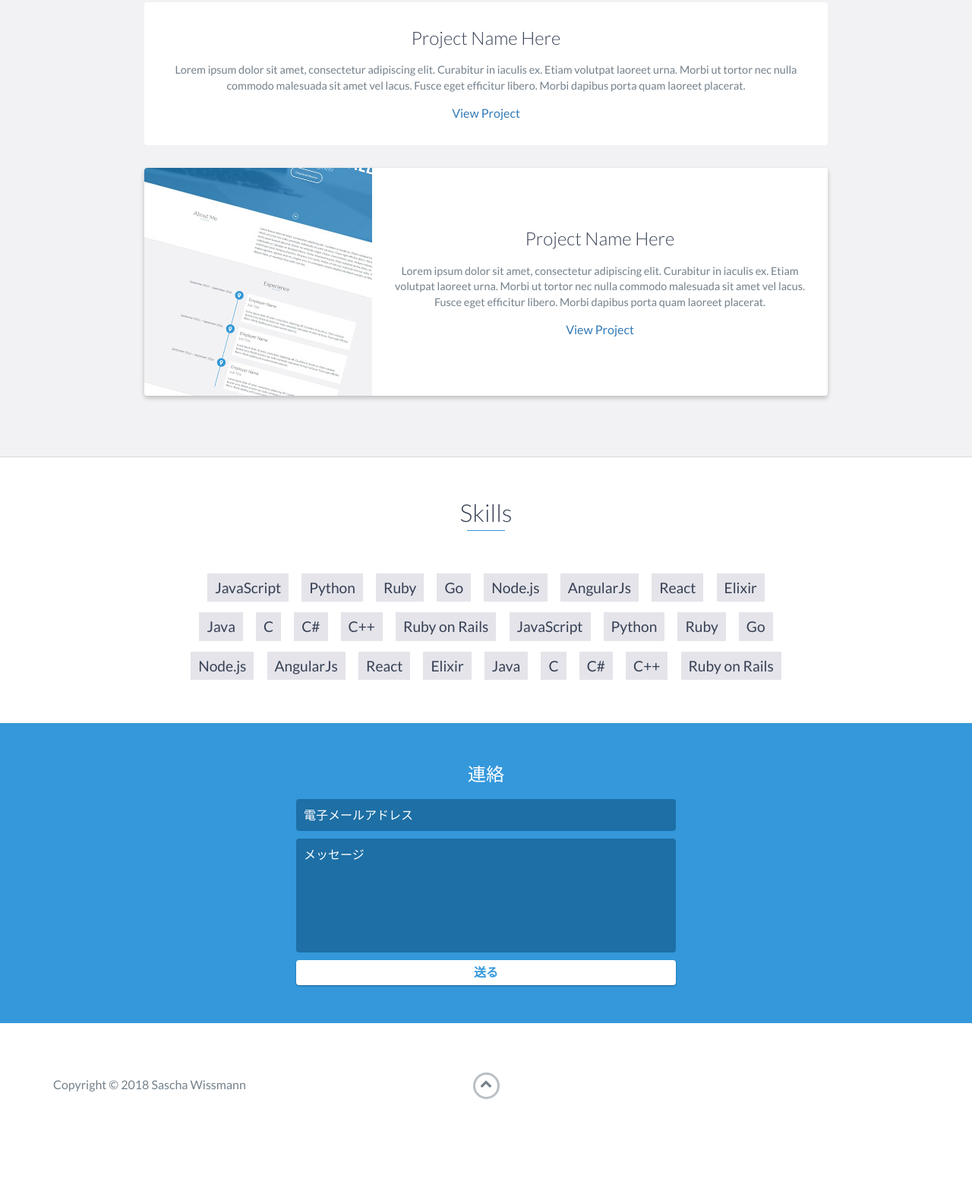
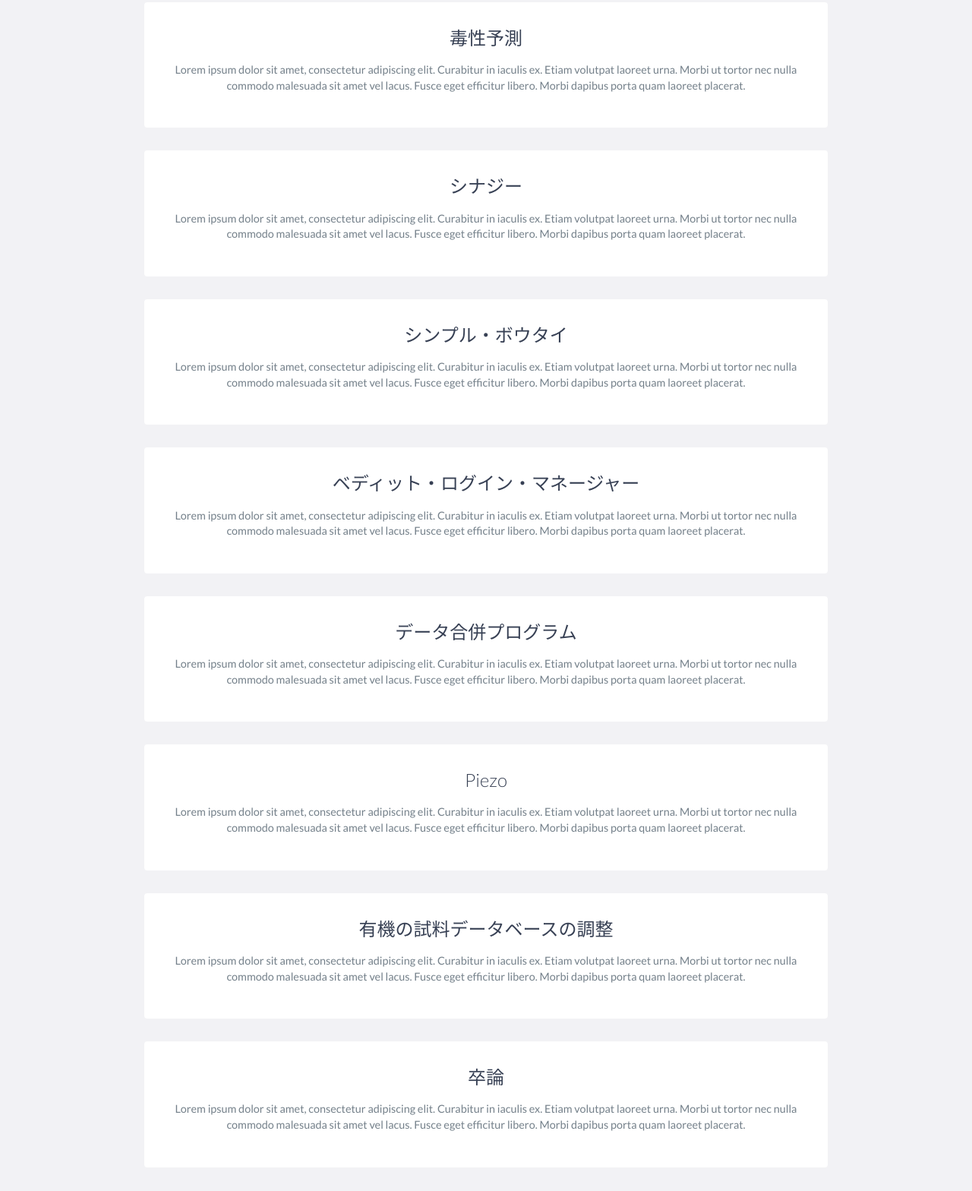
Before and after one commit to SaschaWissmann/saschawissmann.github.io, a plain HTML site: page index.html in a window 1280 px wide. Shown: the part 2252-3820 px from the top of the page at 76% size. Before the commit the page ends 3749 px from the top, so only its background shows below. Drawn offline with nearby package versions, Linux system fonts and the light colour scheme.

Commit message:
added projects

```diff
--- a/index.html
+++ b/index.html
@@ -128,33 +128,100 @@
     <!-- End #education -->
 
     <div id="projects" class="background-alt">
-        <h2 class="heading">Projects</h2>
+        <h2 class="heading">完成したプロジェクト</h2>
         <div class="container">
             <div class="row">
                 <div class="project no-image">
                     <!-- End .project-image -->
                     <div class="project-info">
-                        <h3>Project Name Here</h3>
+                        <h3>毒性予測</h3>
                         <p>
                             Lorem ipsum dolor sit amet, consectetur adipiscing elit. Curabitur in iaculis ex. Etiam volutpat laoreet urna. Morbi ut tortor nec nulla commodo malesuada sit amet vel lacus. Fusce eget efficitur libero. Morbi dapibus porta quam laoreet placerat.
                         </p>
-                        <a href="#">View Project</a>
                     </div>
                     <!-- End .project-info -->
                 </div>
                 <!-- End .project -->
 
-                <div class="project shadow-large">
-                    <div class="project-image">
-                        <img src="images/project.jpg" />
-                    </div>
+                <div class="project no-image">
                     <!-- End .project-image -->
                     <div class="project-info">
-                        <h3>Project Name Here</h3>
+                        <h3>シナジー</h3>
                         <p>
                             Lorem ipsum dolor sit amet, consectetur adipiscing elit. Curabitur in iaculis ex. Etiam volutpat laoreet urna. Morbi ut tortor nec nulla commodo malesuada sit amet vel lacus. Fusce eget efficitur libero. Morbi dapibus porta quam laoreet placerat.
                         </p>
-                        <a href="#">View Project</a>
+                    </div>
+                    <!-- End .project-info -->
+                </div>
+                <!-- End .project -->
+
+                <div class="project no-image">
+                    <!-- End .project-image -->
+                    <div class="project-info">
+                        <h3>シンプル・ボウタイ</h3>
+                        <p>
+                            Lorem ipsum dolor sit amet, consectetur adipiscing elit. Curabitur in iaculis ex. Etiam volutpat laoreet urna. Morbi ut tortor nec nulla commodo malesuada sit amet vel lacus. Fusce eget efficitur libero. Morbi dapibus porta quam laoreet placerat.
+                        </p>
+                    </div>
+                    <!-- End .project-info -->
+                </div>
+                <!-- End .project -->
+
+                <div class="project no-image">
+                    <!-- End .project-image -->
+                    <div class="project-info">
+                        <h3>ベディット・ログイン・マネージャー</h3>
+                        <p>
+                            Lorem ipsum dolor sit amet, consectetur adipiscing elit. Curabitur in iaculis ex. Etiam volutpat laoreet urna. Morbi ut tortor nec nulla commodo malesuada sit amet vel lacus. Fusce eget efficitur libero. Morbi dapibus porta quam laoreet placerat.
+                        </p>
+                    </div>
+                    <!-- End .project-info -->
+                </div>
+                <!-- End .project -->
+
+                <div class="project no-image">
+                    <!-- End .project-image -->
+                    <div class="project-info">
+                        <h3>データ合併プログラム</h3>
+                        <p>
+                            Lorem ipsum dolor sit amet, consectetur adipiscing elit. Curabitur in iaculis ex. Etiam volutpat laoreet urna. Morbi ut tortor nec nulla commodo malesuada sit amet vel lacus. Fusce eget efficitur libero. Morbi dapibus porta quam laoreet placerat.
+                        </p>
+                    </div>
+                    <!-- End .project-info -->
+                </div>
+                <!-- End .project -->
+
+                <div class="project no-image">
+                    <!-- End .project-image -->
+                    <div class="project-info">
+                        <h3>Piezo</h3>
+                        <p>
+                            Lorem ipsum dolor sit amet, consectetur adipiscing elit. Curabitur in iaculis ex. Etiam volutpat laoreet urna. Morbi ut tortor nec nulla commodo malesuada sit amet vel lacus. Fusce eget efficitur libero. Morbi dapibus porta quam laoreet placerat.
+                        </p>
+                    </div>
+                    <!-- End .project-info -->
+                </div>
+                <!-- End .project -->
+
+                <div class="project no-image">
+                    <!-- End .project-image -->
+                    <div class="project-info">
+                        <h3>有機の試料データベースの調整</h3>
+                        <p>
+                            Lorem ipsum dolor sit amet, consectetur adipiscing elit. Curabitur in iaculis ex. Etiam volutpat laoreet urna. Morbi ut tortor nec nulla commodo malesuada sit amet vel lacus. Fusce eget efficitur libero. Morbi dapibus porta quam laoreet placerat.
+                        </p>
+                    </div>
+                    <!-- End .project-info -->
+                </div>
+                <!-- End .project -->
+
+                <div class="project no-image">
+                    <!-- End .project-image -->
+                    <div class="project-info">
+                        <h3>卒論</h3>
+                        <p>
+                            Lorem ipsum dolor sit amet, consectetur adipiscing elit. Curabitur in iaculis ex. Etiam volutpat laoreet urna. Morbi ut tortor nec nulla commodo malesuada sit amet vel lacus. Fusce eget efficitur libero. Morbi dapibus porta quam laoreet placerat.
+                        </p>
                     </div>
                     <!-- End .project-info -->
                 </div>
```
